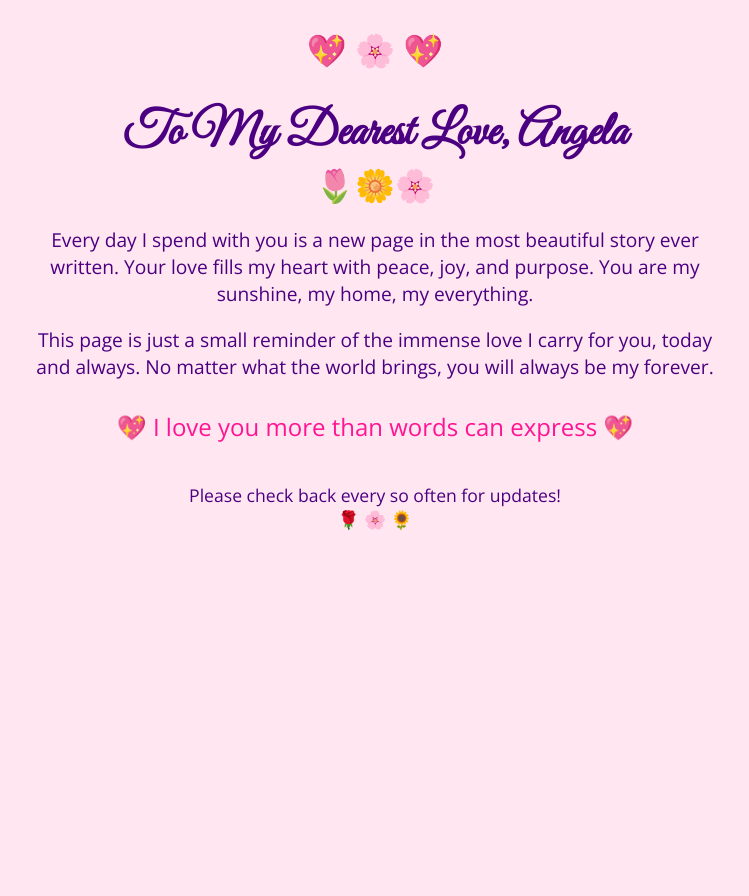
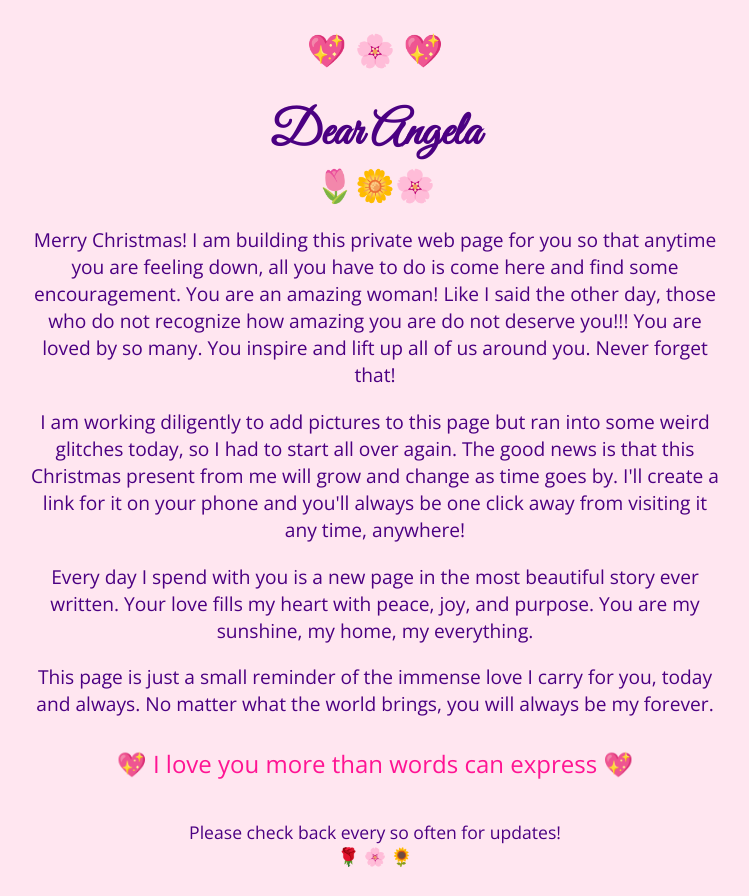
Before and after one commit to JiTpro-Dev/Angela, a plain HTML site: page index.html in a window 1280 px wide. Shown: the whole page, without its empty margins (265-1014 px from the left). Before the commit the page ends 800 px from the top, so only its background shows below. Drawn offline with nearby package versions, Linux system fonts and the light colour scheme.

Commit message:
Revise title and add personal notes for Angela
Updated the title and added heartfelt messages.

```diff
--- a/index.html
+++ b/index.html
@@ -3,7 +3,7 @@
 <head>
   <meta charset="UTF-8" />
   <meta name="viewport" content="width=device-width, initial-scale=1.0"/>
-  <title>To My Dearest Love, Angela</title>
+  <title>Dear Angela</title>
   <link href="https://fonts.googleapis.com/css2?family=Great+Vibes&family=Open+Sans&display=swap" rel="stylesheet">
   <style>
     body {
@@ -40,8 +40,16 @@
 </head>
 <body>
   <div class="emoji">💖 🌸 💖</div>
-  <h1>To My Dearest Love, Angela</h1>
+  <h1>Dear Angela</h1>
   <div class="emoji">🌷🌼🌸</div>
+
+  <div class="note">
+    <p>Merry Christmas! I am building this private web page for you so that anytime you are feeling down, all you have to do is come here and find some encouragement. You are an amazing woman! Like I said the other day, those who do not recognize how amazing you are do not deserve you!!! You are loved by so many. You inspire and lift up all of us around you. Never forget that!</p>
+  </div>
+
+   <div class="note">
+    <p>I am working diligently to add pictures to this page but ran into some weird glitches today, so I had to start all over again. The good news is that this Christmas present from me will grow and change as time goes by. I'll create a link for it on your phone and you'll always be one click away from visiting it any time, anywhere!</p>
+  </div>
 
   <div class="note">
     <p>Every day I spend with you is a new page in the most beautiful story ever written. Your love fills my heart with peace, joy, and purpose. You are my sunshine, my home, my everything.</p>
```
